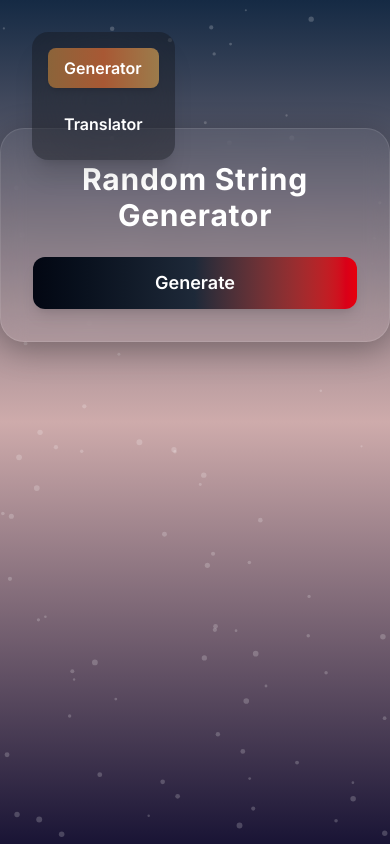
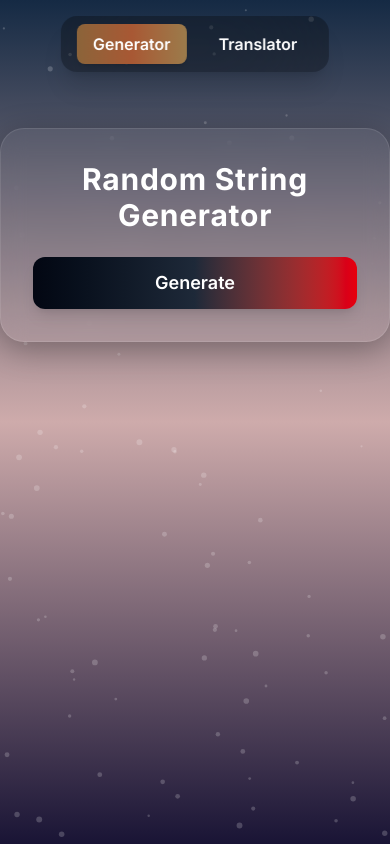
Before and after one commit to kishxrx/Polyglot-toolkit, a React (Vite) app: page / in a window 390 px wide. Built offline with nearby package versions, Linux system fonts and the light colour scheme.

Commit message:
positioning md & ph

```diff
--- a/src/App.jsx
+++ b/src/App.jsx
@@ -124,7 +124,7 @@ function Translate() {
 
       {/* 👇 Source language dropdown */}
       <select value={source} onChange={(e) => setSource(e.target.value)}>
-        <option value="auto">Auto Detect</option>
+        <option value="auto">From</option>
         <option value="en">English</option>
         <option value="es">Spanish</option>
         <option value="fr">French</option>
@@ -135,6 +135,7 @@ function Translate() {
 
       {/* 👇 Target language dropdown */}
       <select value={target} onChange={(e) => setTarget(e.target.value)}>
+        <option value="en">To</option>
         <option value="en">English</option>
         <option value="es">Spanish</option>
         <option value="fr">French</option>
@@ -251,16 +252,28 @@ function App() {
       <nav
   className="
     fixed
-          top-8
-          left-8
     bg-black/30
     backdrop-blur-3xl
-          p-4
     rounded-2xl
     shadow-xl
     z-50
-          flex flex-col
+    flex
     gap-4
+
+    /* Mobile (default) */
+    top-4
+    left-1/2
+    transform -translate-x-1/2
+    px-4 py-2
+    flex-row
+
+    /* Desktop (md and up) */
+    md:top-8
+    md:left-8
+    md:transform-none
+    md:p-4
+    md:flex-col
+    md:translate-x-0
   "
       >
         <NavLink
```
Lines whose indentation alone changed are shown as unchanged.
